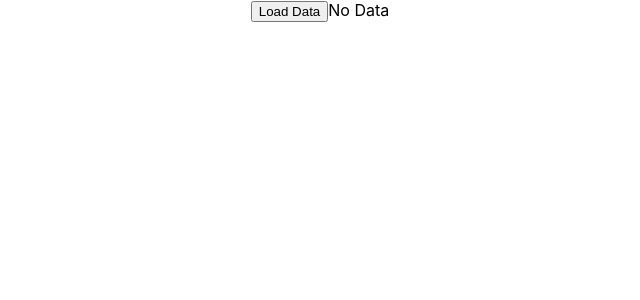
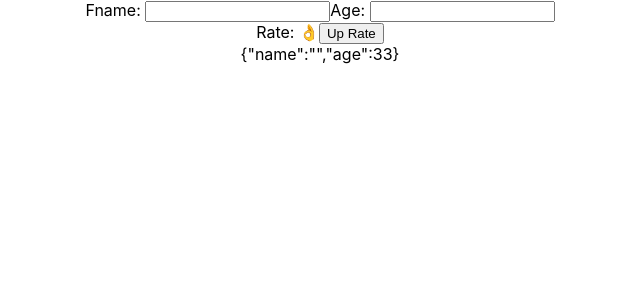
Before and after one commit to sanketjo96/react-training-challenges, a React (Create React App) app in the folder my-app/: page / in a window 1280 px wide. Shown: the top 300 px of the page, without its empty margins (320-960 px from the left). Built offline with nearby package versions, Linux system fonts and the light colour scheme.

Commit message:
adding init changes

```diff
--- a/my-app/src/App.js
+++ b/my-app/src/App.js
@@ -1,10 +1,10 @@
 import './App.css';
-import { POSTData } from './Sample/POSTData';
+import Hook from './Sample/Hook';
 
 function App() {
   return (
     <div className="App">
-        <POSTData></POSTData>
+        <Hook></Hook>
     </div>
   );
 }
--- /dev/null
+++ b/my-app/src/Sample/Hook.jsx
@@ -0,0 +1,44 @@
+import React, { useState } from 'react'
+
+export default function Hook() {
+    const [person, setPerson] = useState({
+        name: '',
+        age: 33
+    })
+
+    const [rate, setRate] = useState(['👌'])
+
+    const onChangeName = (e) => {
+        setPerson((prevState) => ({
+            ...prevState,
+            name: e.target.value
+        }))
+    }
+
+    const onChangAge = (e) => {
+        setPerson((prevState) => ({
+            ...prevState,
+            age: e.target.value
+        }))
+    }
+
+    const setPersonRate = (e) => {
+        setRate((prevState) => [...prevState, '👌'])
+    }
+
+    return (
+        <div>
+            <div>
+                Fname: <input onChange={onChangeName}></input>
+                Age: <input type="number" onChange={onChangAge}></input>
+            </div>
+            <div>
+                Rate: {rate.map(item => item)}
+                <button onClick={setPersonRate}>Up Rate</button>
+            </div>
+            <div>
+                {JSON.stringify(person)}
+            </div>
+        </div>
+    )
+}
--- a/my-app/src/Sample/POSTData.jsx
+++ /dev/null
@@ -1,68 +0,0 @@
-import React, { Component } from 'react'
-import axios from 'axios';
-
-
-export class POSTData extends Component {
-    constructor(props) {
-        super(props)
-
-        this.state = {
-            posts: [],
-            err: false
-        }
-    }
-
-
-    loadData = () => {
-        axios.get('https://jsonplaceholder.typicode.com/posts').then((res) => {
-            const { data } = res
-            this.setState((prev) => ({ ...prev, posts: data }))
-        }).catch(e => {
-            this.setState((prev) => ({ ...prev, err: true }))
-            console.log(e)
-        })
-    }
-
-    updateData = (postToUpdate) => {
-        fetch(`https://jsonplaceholder.typicode.com/posts/${postToUpdate.id}`, {
-            method: 'PUT',
-            body: JSON.stringify({
-              id: postToUpdate.id,
-              title: 'foo',
-              body: 'bar',
-              userId: 1,
-            }),
-            headers: {
-              'Content-type': 'application/json; charset=UTF-8',
-            },
-          })
-            .then((response) => response.json())
-            .then((json) => console.log(json));
-    }
-
-    render() {
-        return (
-            <>
-                <button onClick={this.loadData}>Load Data</button>
-                {
-                    this.state.err ? <>API Err</> : (
-                        this.state.posts.length
-                        ? (
-                            <ol>
-                                {this.state.posts.map(post => (
-                                    <li key={post.id}>
-                                        {post.title}
-                                        <button onClick={() => this.updateData(post)}>Update Data</button>
-                                    </li>
-
-                                ))}
-                            </ol>
-                        )
-                        : <>No Data</>)
-                }
-            </>
-        )
-    }
-}
-
-export default POSTData
```
